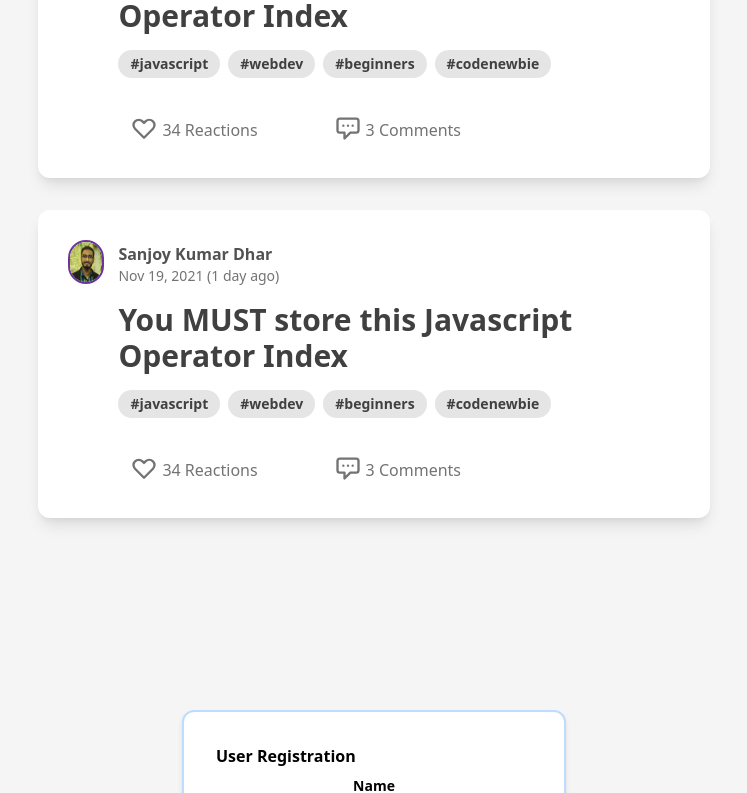
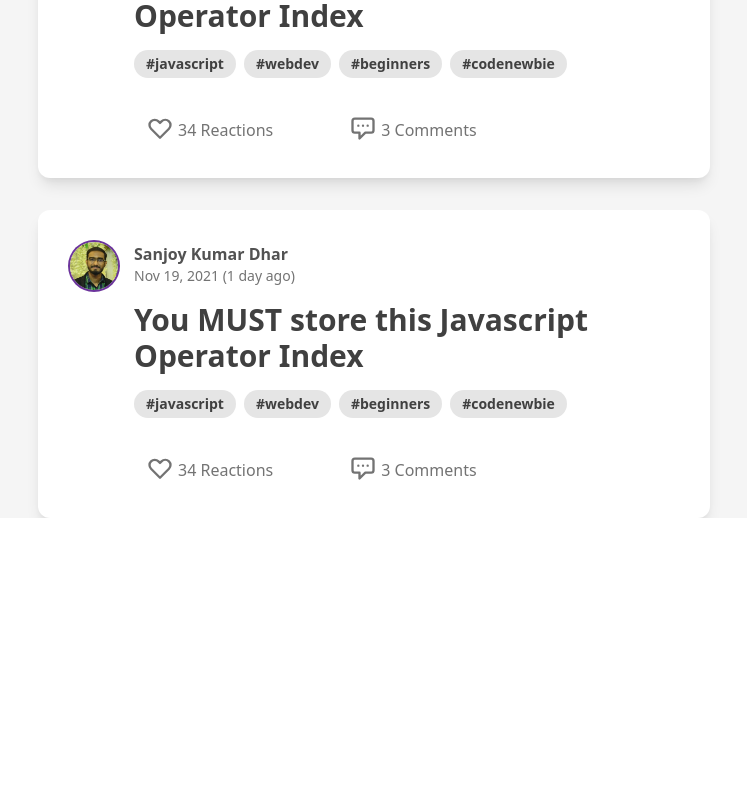
Before and after one commit to shuvomohajan/modern-blog, a React (Create React App) app: page / in a window 1280 px wide. Shown: the part 570-1363 px from the top of the page, without its empty margins (266-1013 px from the left). After the commit the page ends 1088 px from the top, so only its background shows below. Built offline with nearby package versions, Linux system fonts and the light colour scheme.

Commit message:
single post design changed

```diff
--- a/src/components/App.js
+++ b/src/components/App.js
@@ -1,20 +1,20 @@
 /* eslint-disable jsx-a11y/anchor-is-valid */
 // import Footer from './Footer';
 // import Header from './Header';
-import Register from './UserRegister';
-import SignIn from './UserSignIn';
+// import Register from './UserRegister';
+// import SignIn from './UserSignIn';
 import Dashboard from "./Dashboard";
 import Navbar from "./Navbar";
-import Profile from "./Profile";
+// import Profile from "./Profile";
 
 function App() {
 	return (
 		<div className="bg-gray-100 h-full">
 			<Navbar />
-      {/* <Profile /> */}
+      		{/* <Profile /> */}
       <Dashboard />
-      <Register/>
-      <SignIn/>
+      {/* <Register/>
+      <SignIn/> */}
 		</div>
 	);
 }
--- a/src/components/Post.js
+++ b/src/components/Post.js
@@ -3,9 +3,9 @@ import photo from '../images/sanjoy.jpg';
 /* eslint-disable jsx-a11y/anchor-is-valid */
 export default function Post() {
     return (
-        <div className="flex justify-left bg-white rounded-xl max-w-2xl mt-8 mx-auto p-8 shadow-lg">
+        <div className="flex justify-left bg-white rounded-xl md:max-w-2xl mt-8 mx-auto p-6 md:p-8 shadow-lg">
             <div className="">
-                <img src={photo} alt="propic" className="h-10 rounded-full ring-2 ring-basic" />
+                <img src={photo} alt="propic" className="max-h-12 h-12 w-12 object-cover object-center rounded-full ring-2 ring-basic" style={{width:'3rem', minWidth:'3rem'}} />
             </div>
             <div className="ml-4">
                 <div className="">
@@ -20,13 +20,13 @@ export default function Post() {
                     </div>
                 </div>
                 <div className="flex gap-3 pt-4">
-                    <div className="flex cursor-pointer hover:bg-gray-100 px-3 py-1 rounded-lg">
+                    <div className="flex whitespace-nowrap cursor-pointer hover:bg-gray-100 px-3 py-1 rounded-lg">
                         <svg xmlns="http://www.w3.org/2000/svg" class="h-7 stroke-current text-gray-500" fill="none" viewBox="0 0 24 24" stroke="currentColor">
                             <path stroke-linecap="round" stroke-linejoin="round" stroke-width="2" d="M4.318 6.318a4.5 4.5 0 000 6.364L12 20.364l7.682-7.682a4.5 4.5 0 00-6.364-6.364L12 7.636l-1.318-1.318a4.5 4.5 0 00-6.364 0z" />
                         </svg>
                         <span className="pt-1 pl-1 pr-10 text-gray-500">34 Reactions</span>
                     </div>
-                    <div className="flex cursor-pointer hover:bg-gray-100 px-3 py-1 rounded-lg">
+                    <div className="flex whitespace-nowrap cursor-pointer hover:bg-gray-100 px-3 py-1 rounded-lg">
                         <svg xmlns="http://www.w3.org/2000/svg" class="h-7 stroke-current text-gray-500" fill="none" viewBox="0 0 24 24" stroke="currentColor">
                             <path stroke-linecap="round" stroke-linejoin="round" stroke-width="2" d="M8 10h.01M12 10h.01M16 10h.01M9 16H5a2 2 0 01-2-2V6a2 2 0 012-2h14a2 2 0 012 2v8a2 2 0 01-2 2h-5l-5 5v-5z" />
                         </svg>
```
